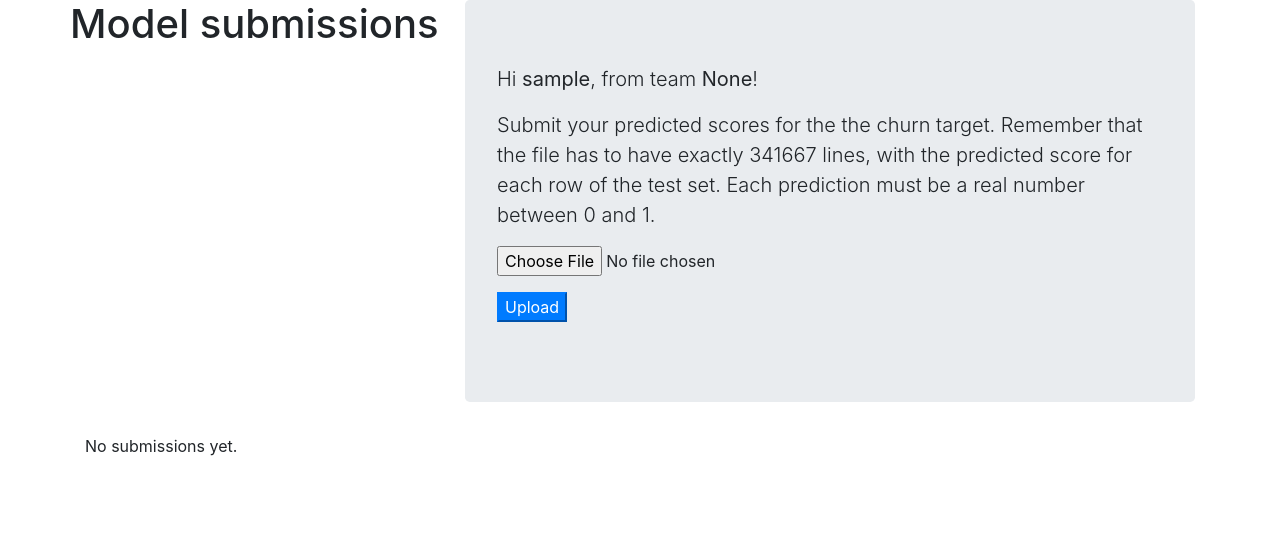
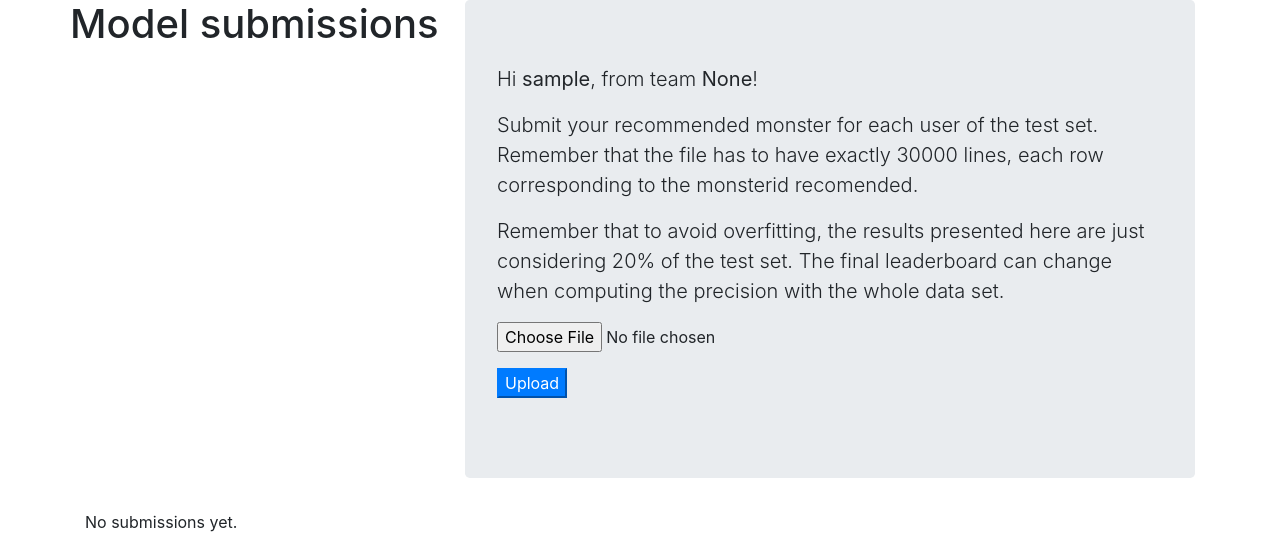
Before and after one commit to mingot/datathon_builder, a Django app: a page that uses hackathon/templates/submissions/list.html in a window 1280 px wide. Shown: the part 56-602 px from the top of the page. Run offline with Django 3.2, Linux system fonts and the light colour scheme; the visitor is signed in with stand-in values (Sample User, id 1); data that the repository does not hold is empty; parts of the project's set-up code (start-up, migrations or seed data) failed here and were passed over; some libraries are stand-ins or nearby versions.

Commit message:
major commit

```diff
--- a/hackathon/templates/submissions/leaderboard.html
+++ b/hackathon/templates/submissions/leaderboard.html
@@ -24,7 +24,7 @@
         	<th>team</th>
         	<th>last_submission</th>
         	<th># submissions</th>
-        	<th>auc</th>
+        	<th>precision</th>
 		</thead>
         <tbody>
         {% for team in teams %}
@@ -34,7 +34,7 @@
             <td>{{ team.user.team }}</td>
             <td>{{ team.last_update }}</td>
             <td>{{ team.number }}</td>
-            <td>{{ team.auc }}</td>
+            <td>{{ team.auc|floatformat:3 }} %</td>
           </tr>
         {% endfor %}
         </tbody>
--- a/hackathon/templates/submissions/list.html
+++ b/hackathon/templates/submissions/list.html
@@ -13,7 +13,8 @@
     <div class="jumbotron">
         <p class="lead"> Hi <strong>{{request.user.username}}</strong>, from team <strong>{{request.user.team}}</strong>!</p>
 
-        <p class="lead">Submit your predicted scores for the the churn target. Remember that the file has to have exactly 341667 lines, with the predicted score for each row of the test set. Each prediction must be a real number between 0 and 1.</p>
+        <p class="lead">Submit your recommended monster for each user of the test set. Remember that the file has to have exactly 30000 lines, each row corresponding to the monsterid recomended. </p>
+        <p class="lead">Remember that to avoid overfitting, the results presented here are just considering 20% of the test set. The final leaderboard can change when computing the precision with the whole data set.</p>
         <form action="{% url 'list' %}" method="post" enctype="multipart/form-data">
             {% csrf_token %}
             <p>{{ form.non_field_errors }}</p>
@@ -30,7 +31,7 @@
         <thead>
         	<th>file</th>
         	<th>date</th>
-        	<th>auc</th>
+        	<th>precision</th>
 		</thead>
         <tbody>
         {% for submission in submissions %}
@@ -38,7 +39,7 @@
             <td><a href="{{ submission.submissionfile.url }}">{{ submission.submissionfile.name }}</a></td>
             <td>{{submission.created_at}}</td>
             {% if not submission.file_error %}
-                <td>{{submission.auc_public}}</td>
+                <td>{{submission.auc_public|floatformat:3 }} %</td>
             {% else %}
                 <td>{{submission.file_error}}</td>
             {% endif %}
--- a/submissions/views.py
+++ b/submissions/views.py
@@ -9,19 +9,27 @@ from config.settings.common import ROOT_DIR
 import requests
 
 from hackathon.users.models import User
-from .models import Submission, auc
+from .models import Submission, auc, precision
 from .forms import SubmissionForm
 
 
 ### Import test set results to compute AUC
-results_file = requests.get('https://s3.eu-central-1.amazonaws.com/bcndatahackathon/testset_churn.csv').text.split('\n')
-results_file.remove('')  # remove white spaces
+# results_file = requests.get('https://s3.eu-central-1.amazonaws.com/bcndatahackathon/testset_churn.csv').text.split('\n')
+results_file = requests.get('https://s3.amazonaws.com/bcndatahackathon2/solution.csv').text.split('\n')
+
 real_public = []
+real_private = []
+results_file.pop(0)
 i = 0
 for r in results_file:
-	if i%20==0:  # Private (20%)
-		real_public.append(int(r))
-	i+=1
+	try:
+		monster = r.split(',')[1]
+		# real_private.append(monster)
+		if i%20==0:  # Private (20%)
+			real_public.append(monster)
+		i+=1
+	except:
+		pass
 
 
 @login_required
@@ -33,21 +41,23 @@ def submissions_list(request):
 		form = SubmissionForm(request.POST, request.FILES)
 		if form.is_valid():
 
-			try:
-				predicted_public = [0.0]*17084
-				i = j = 0
-				for r in request.FILES['submissionfile']:
-					if r=='':
-						continue
-					if i%20==0:
-						predicted_public[j] = float(r)
-						j+=1
-					i+=1
-				auc_public = auc(real_public, predicted_public)
-				newdoc = Submission(submissionfile=request.FILES['submissionfile'], user=current_user, auc_public=auc_public)
-				newdoc.save()
-			except:
-				pass
+			# try:
+			predicted_public = ['0'] * 1500
+			i = j = 0
+			for r in request.FILES['submissionfile']:
+				if r=='':
+					continue
+				if i%20==0:
+					predicted_public[j] = r.strip()
+					j+=1
+				i+=1
+			# auc_public = auc(real_public, predicted_public)
+			auc_public = precision(real_public, predicted_public)
+			newdoc = Submission(submissionfile=request.FILES['submissionfile'], user=current_user, auc_public=auc_public)
+			newdoc.save()
+			# except Exception as e:
+			# 	print 'Error', e
+
 
 			# Redirect to the document list after POST
 			return HttpResponseRedirect(reverse('list'))
```
Also changed, not shown: submissions/models.py (+12 -8 lines).
